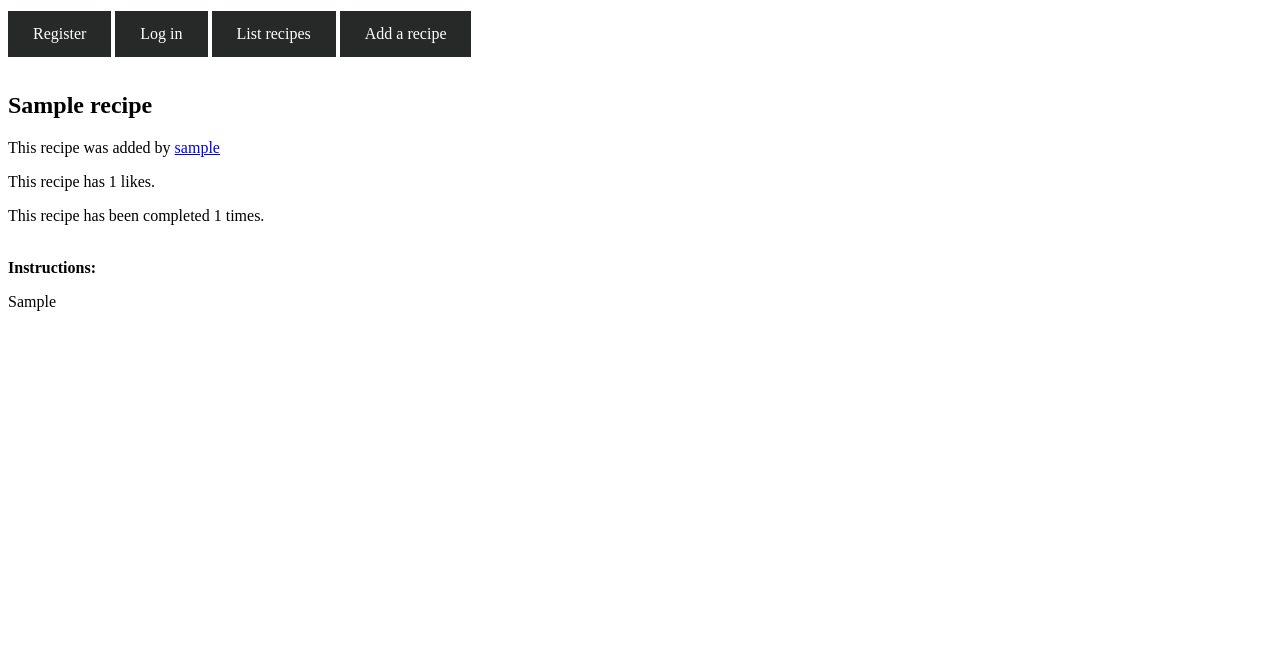
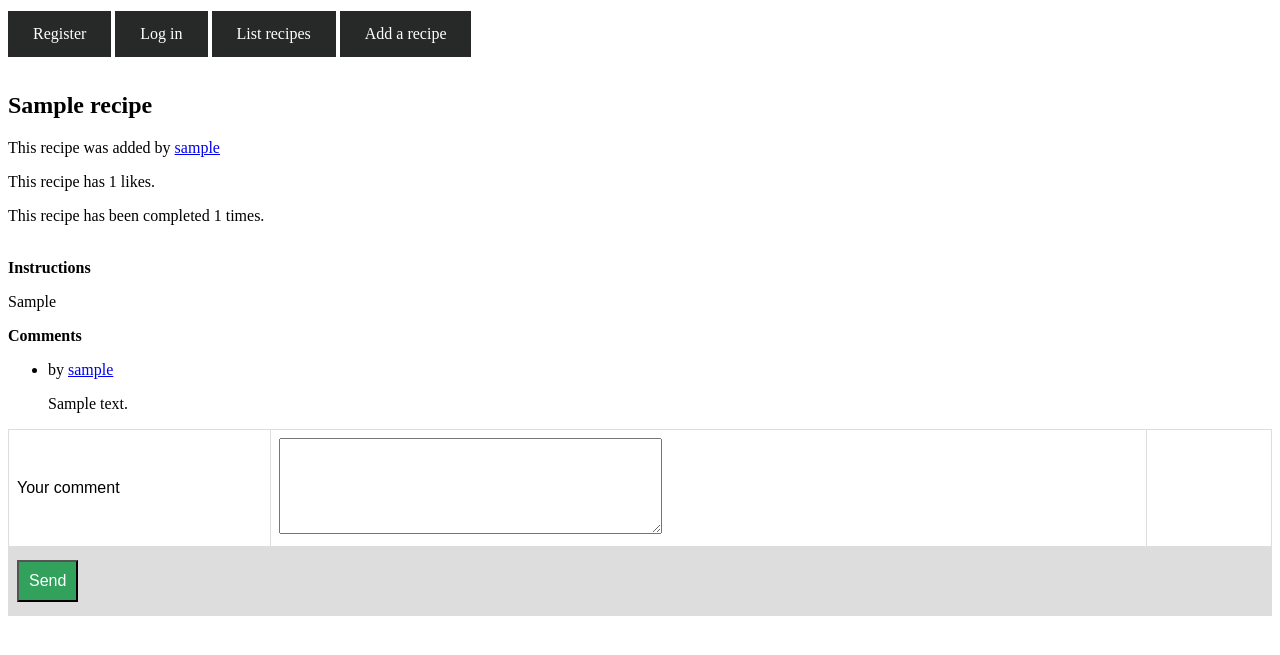
Before and after one commit to Enzine/recipify, a Flask app: page /recipes/1/show in a window 1280 px wide. Shown: the top 655 px of the page. Run offline with Flask 2, Linux system fonts and the light colour scheme; tables that the repository leaves empty hold one stand-in row (values such as "Sample post").

Commit message:
add comment form to recipes/show

```diff
--- a/app/recipes/views.py
+++ b/app/recipes/views.py
@@ -3,6 +3,7 @@ from flask import render_template, request, url_for, redirect
 from flask_login import login_required, current_user
 from app.recipes.models import Recipe
 from app.recipes.forms import RecipeForm
+from app.comments.forms import CommentForm
 import sys
 
 # print('This is error output', file=sys.stderr)
@@ -17,7 +18,7 @@ def recipes_index():
 # Shows one chosen recipe and its information.
 @app.route("/recipes/<recipe_id>/show", methods=["GET"])
 def recipes_show(recipe_id):
-    return render_template("recipes/show.html", recipe = Recipe.query.get(recipe_id))
+    return render_template("recipes/show.html", recipe = Recipe.query.get(recipe_id), form = CommentForm())
 
 # GET /recipes/new
 # Shows form to create a new recipe.
--- a/app/templates/recipes/show.html
+++ b/app/templates/recipes/show.html
@@ -6,6 +6,45 @@
     <p>This recipe has {{ recipe.likes }} likes.</p>
     <p>This recipe has been completed {{ recipe.done }} times.</p>
     <br />
-    <b>Instructions:</b>
+    <b>Instructions</b>
     <p>{{ recipe.instructions }}</p>
+
+    <b>Comments</b><br />
+    <ul>
+        {% for comment in recipe.comments %}
+        <li>
+            <p>by <a href="{{ url_for('auth_show', account_id=current_user.id) }}">{{ comment.account.username }}</a></p>
+            <p>{{ comment.text }}</p>
+            {% if current_user.id == comment.account.id %}
+                <form method="POST" action="{{ url_for('comments_remove', comment_id=comment.id) }}">
+                    <input type="submit" value="Remove" class="button button-remove"/>
+                </form>
+            {% endif %}
+        </li>
+        {% endfor %}
+    </ul>
+
+    {% if current_user %}
+        <form method="POST" action="{{ url_for('comments_create', recipe_id=recipe.id) }}">
+            <table>
+                <tr>
+                    <td>{{ form.text.label }}</td>
+                    <td>{{ form.text }}</td>
+                    <td>
+                        <ul>
+                            {% for error in form.text.errors %}
+                            <li>{{ error }}</li>
+                            {% endfor %}
+                        </ul>
+                    </td>
+                </tr>
+                <tr>
+                    <td colspan="3">
+                        <input type="submit" class="button button-add" value="Send" />
+                    </td>
+                </tr>
+            </table>
+        </form>
+    {% endif %}
+
 {% endblock %}
```
